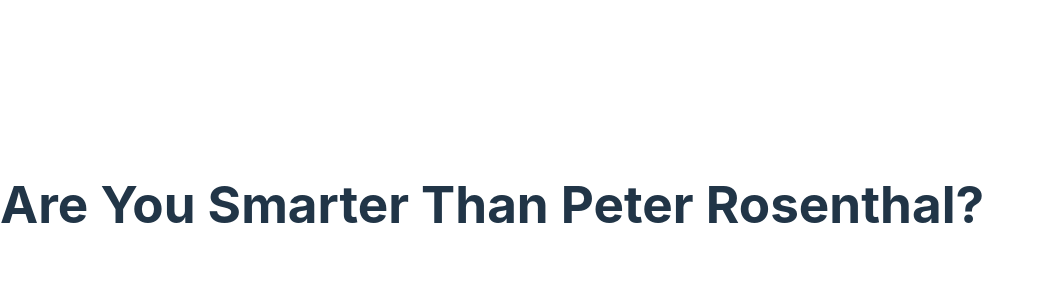
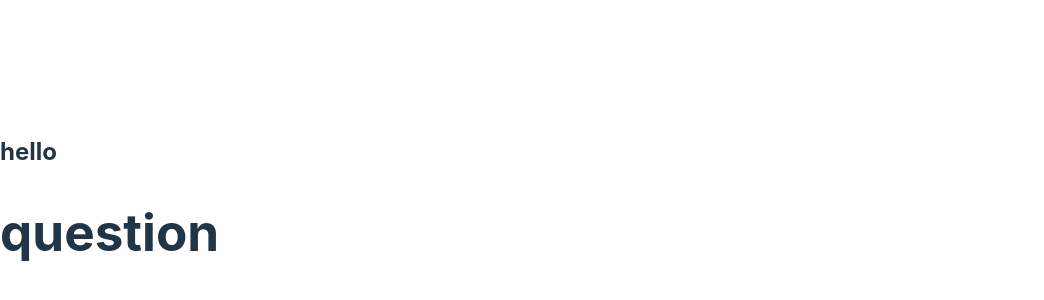
Before and after one commit to pvmallard/ATLS-4630-Project-2, a React (Vite) app in the folder Are-You-Smarter-Than-Peter/: page / in a window 1280 px wide. Shown: the part 196-496 px from the top of the page, without its empty margins (0-1044 px from the left). Built offline with nearby package versions, Linux system fonts and the light colour scheme.

Commit message:
Milestone 2 Progress

```diff
--- a/Are-You-Smarter-Than-Peter/src/App.jsx
+++ b/Are-You-Smarter-Than-Peter/src/App.jsx
@@ -1,12 +1,30 @@
-// import { useState } from 'react'
+import { useState } from 'react'
 import Start from './Start.jsx'
-// import Result from './Result.jsx'
-// import Question from './Question.jsx'
+import Result from './Result.jsx'
+import Question from './Question.jsx'
 
 export default function App() {
+
+  const [state, updateState] = useState("question")
+
+  // function nextQuestion(){
+  //   if end of list call update state("")
+  // }
+
   return (
     <div>
-    <Start />
+      <h2>hello</h2>
+      {state == "start" &&
+        <Start />
+      }
+
+      {state == "question" &&
+        <Question />
+      }
+
+      {state == "result" &&
+        <Result />
+      }
     </div>
   );
 }
--- a/Are-You-Smarter-Than-Peter/src/Question.jsx
+++ b/Are-You-Smarter-Than-Peter/src/Question.jsx
@@ -0,0 +1,7 @@
+import './Question.css';
+
+export default function Question() {
+    return (
+    <h1>question</h1>
+    );
+}
--- a/Are-You-Smarter-Than-Peter/src/Result.jsx
+++ b/Are-You-Smarter-Than-Peter/src/Result.jsx
@@ -2,6 +2,6 @@
 
 export default function Result() {
     return (
-    <h1>Are You Smarter Than Peter Rosenthal?</h1>
+    <h1>results</h1>
     );
 }
```
Also changed, not shown: Are-You-Smarter-Than-Peter/src/Question.css (added), Are-You-Smarter-Than-Peter/src/Result.css (added).
